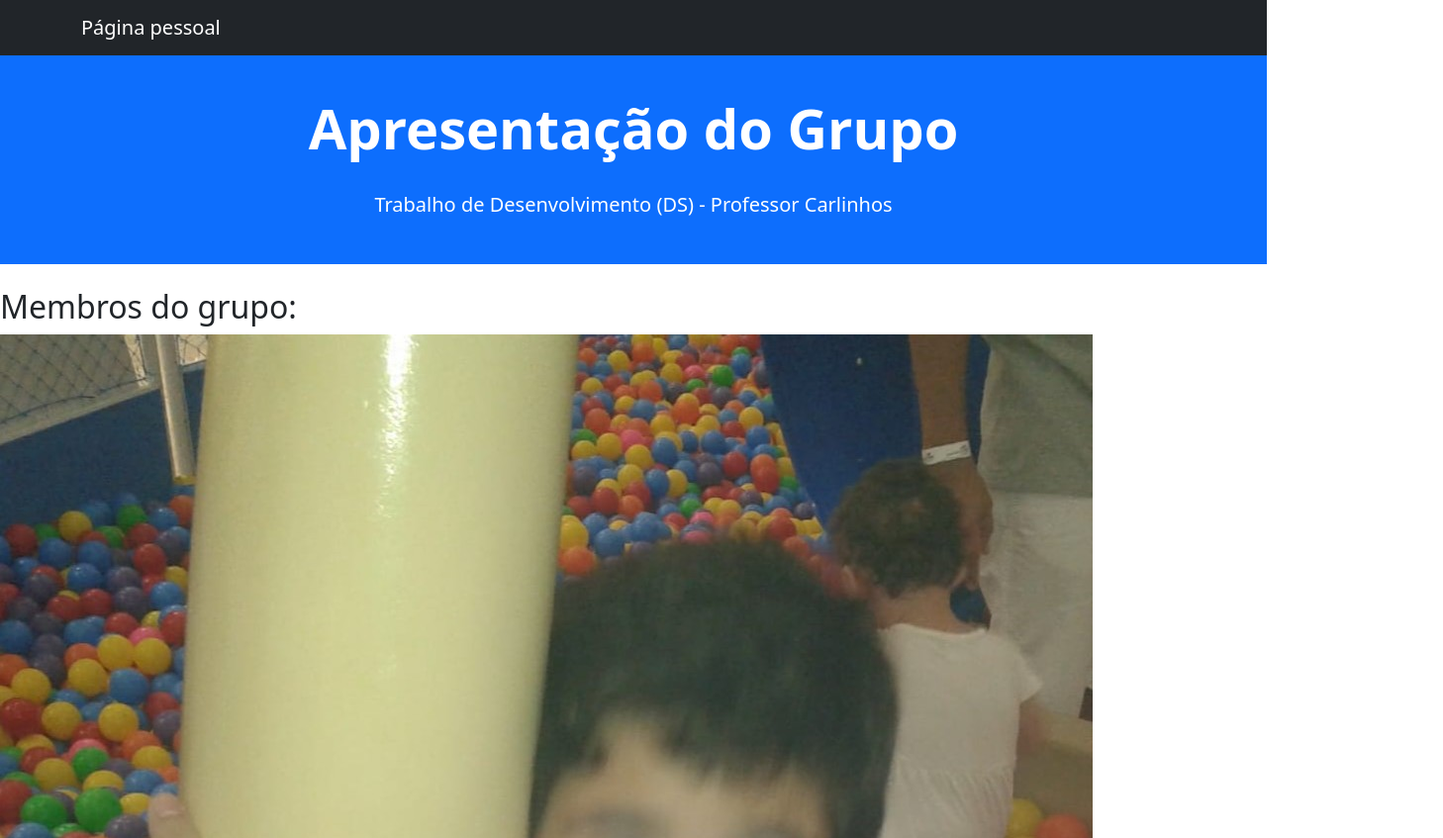
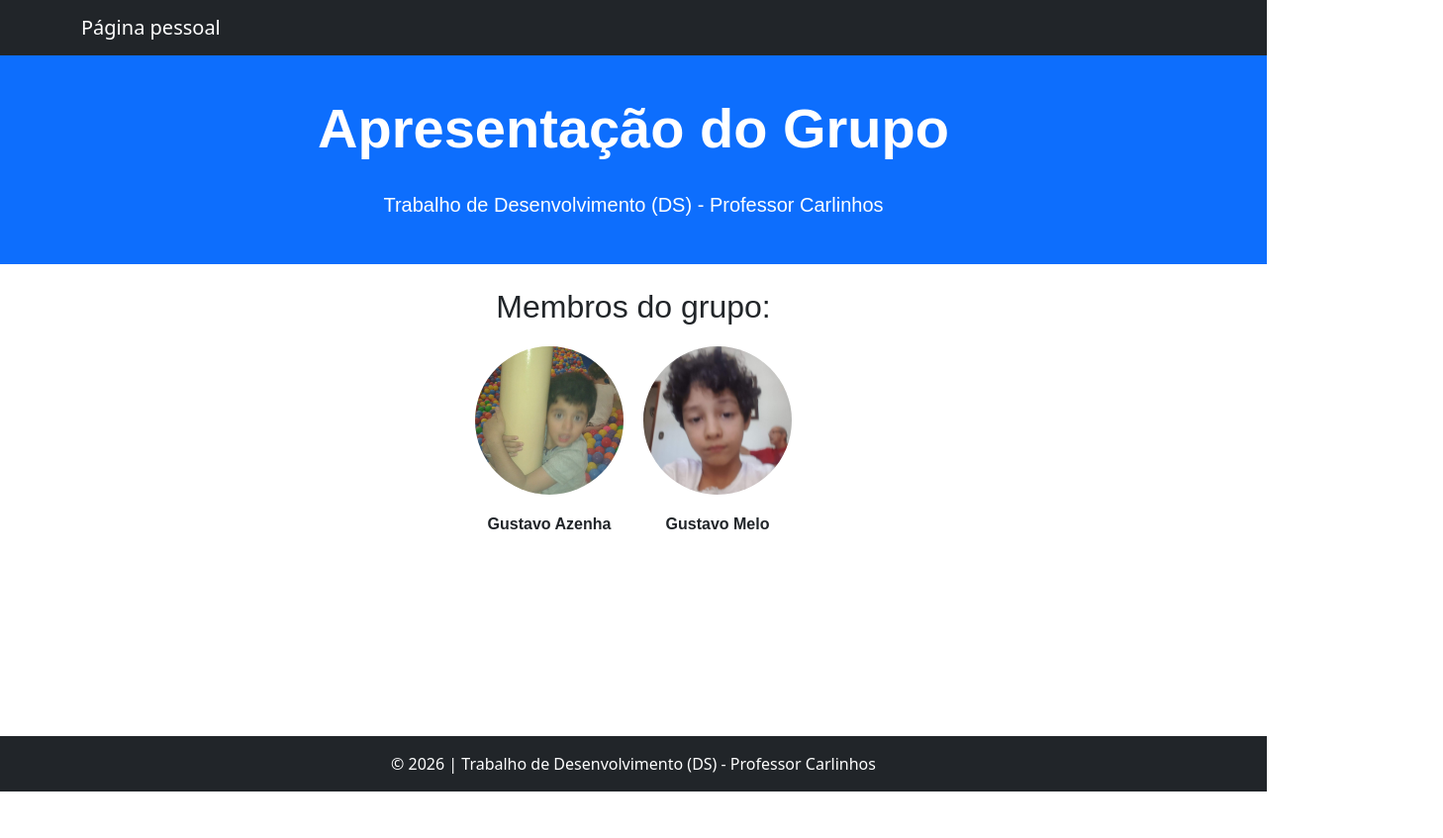
Before and after one commit to Babahujiow/paginaPessoal, a plain HTML site: page index.html in a window 1280 px wide. Shown: the top 847 px of the page at 99% size, 1458 px wide, since content can reach past the window. After the commit the page ends 800 px from the top, so only its background shows below. Drawn offline with nearby package versions, Linux system fonts and the light colour scheme.

Commit message:
arrumando o css que deu erro

```diff
--- a/style.css
+++ b/style.css
@@ -1,3 +1,99 @@
+/* textos */
+
+h1{
+    font-family: Arial, Helvetica, sans-serif;
+    text-align: center;
+}
+
+h3{
+    font-family: Arial, Helvetica, sans-serif;
+    font-size: small;
+    text-align: center;
+}
+
+
+h2 {
+    text-align: center;
+    font-family: 'Arial', sans-serif;
+    font-size: 28px;
+}
+
+p{
+    font-family: Arial, Helvetica, sans-serif;
+}
+
+
+
+/* links */
+
+button{
+    background-color: white;
+    border: none;
+    border-color: white;
+    cursor: pointer;
+}
+
+/* membros */
+
+.membros{
+    display: flex;
+    justify-content: center;
+    align-items: center;
+    gap: 20px;
+    margin-top: 20px;
+}
+
+.foto{
+    display: flex;
+    flex-direction: column;
+    align-items: center;
+}
+
+.foto img{
+    width: 150px;
+    height: 150px;
+    border-radius: 50%;
+    object-fit: cover;
+    margin-bottom: 10px;
+}
+
+.foto p{
+    font-size: 16px;
+    font-weight: bold;
+    text-align: center;
+    margin-top: 8px;
+}
+
+
+/* footer */
+
+/* footer sempre no fim da página (só vale no index, que é o único com footer) */
+body:has(> footer){
+    position: relative;
+    min-height: 100vh;
+    box-sizing: border-box;
+    padding-bottom: 5rem; /* espaço pro footer não cobrir o conteúdo */
+}
+
+footer{
+    position: absolute;
+    bottom: 0;
+    left: 0;
+    width: 100%;
+}
+
+/* ===== Página do Souza (Souza.html, <body class="souza">) ===== */
+/* Tudo começa com .souza para não afetar o index.html */
+
+.souza *, .souza *::before, .souza *::after{
+    box-sizing: border-box;
+}
+
+body.souza{
+    margin: 0;
+}
+
+/* barra de navegação fixa no topo */
 
 .souza nav{
     background-color: rgb(248, 246, 246);
```
